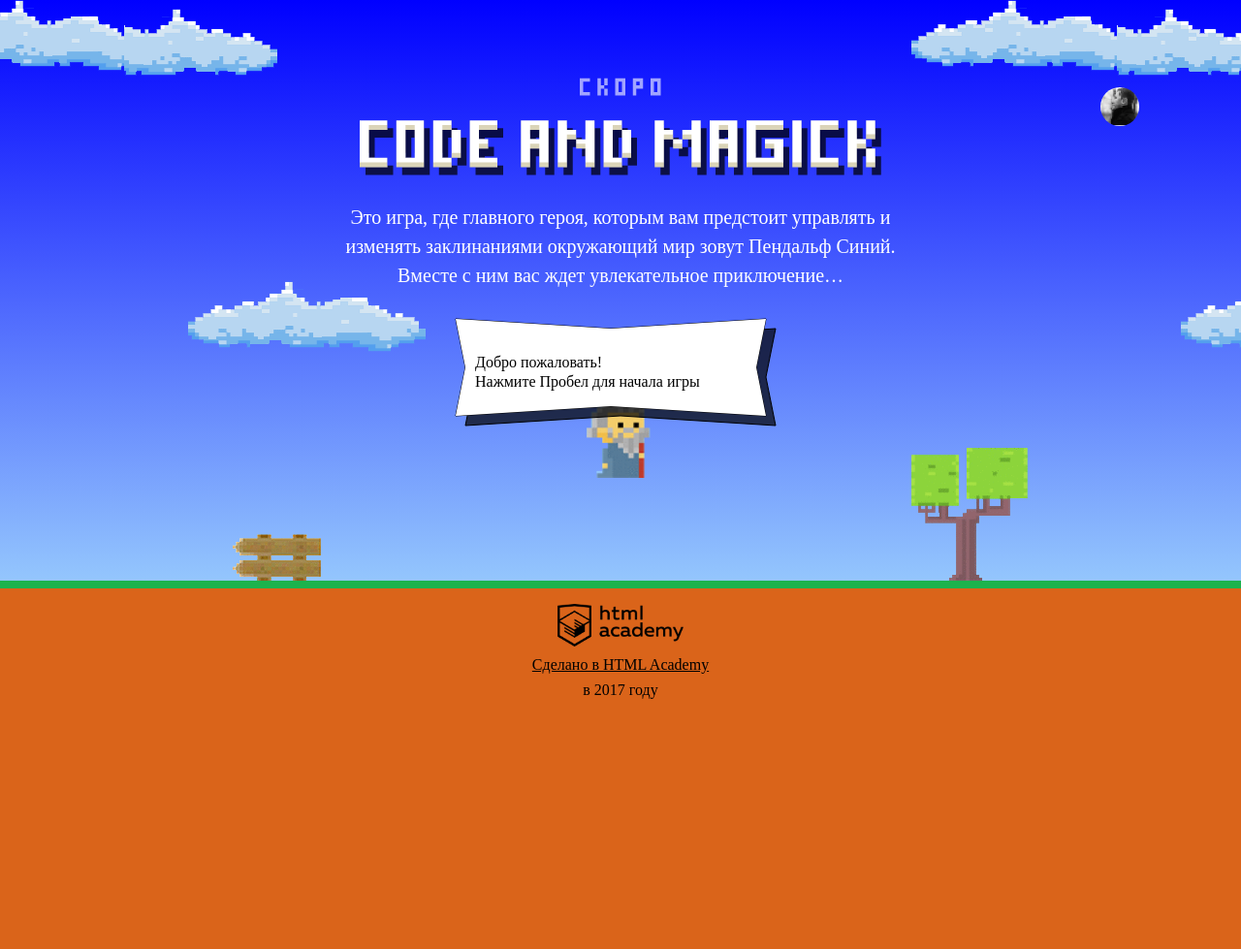
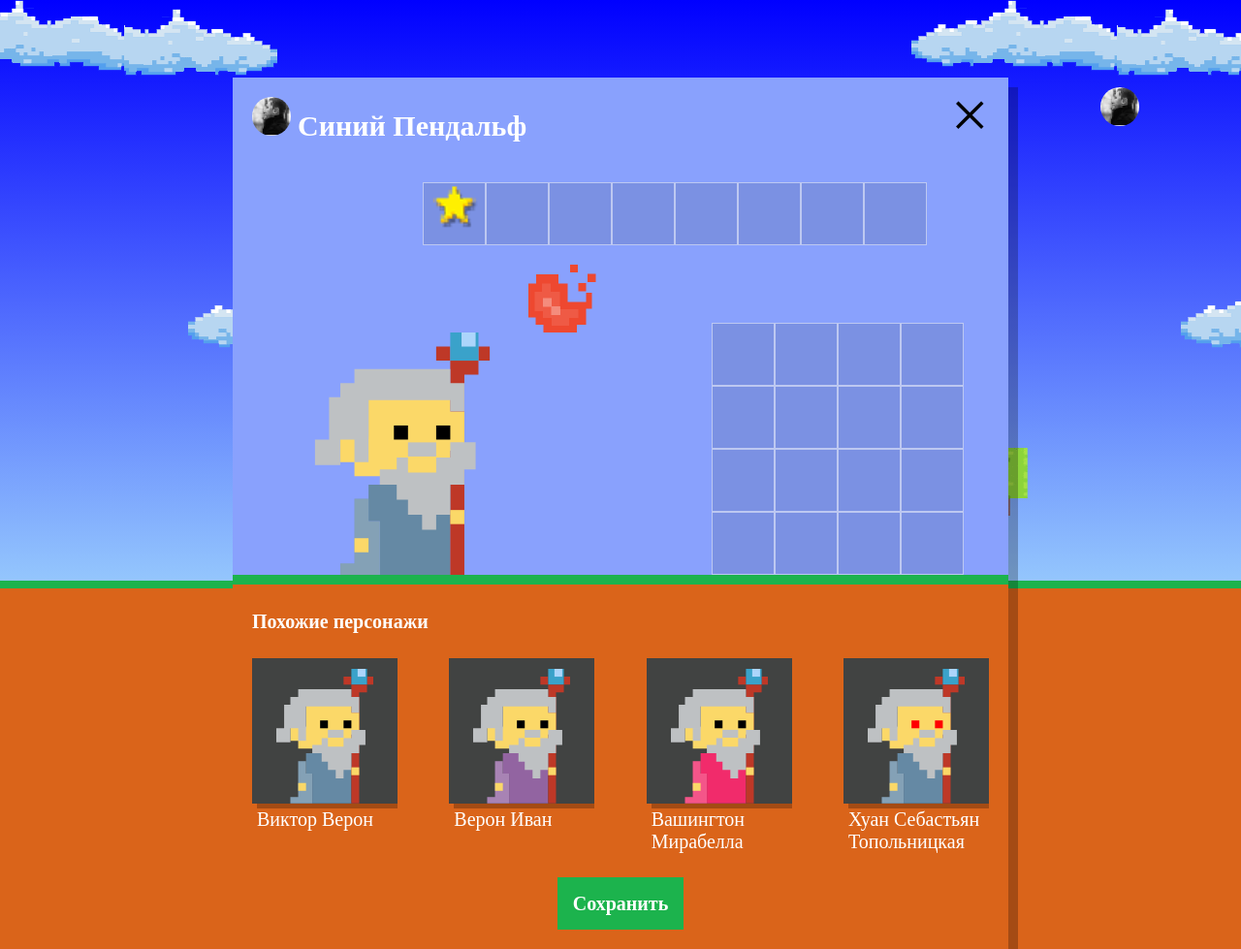
Before and after one commit to displayflex/code-and-magic, a website: page index.html in a window 1280 px wide. Shown: the whole page at 97% size. Before the commit the page ends 800 px from the top, so only its background shows below. Drawn offline with Linux system fonts and the light colour scheme; a web font is replaced by a local one.

Commit message:
Adds a display of similar wizards

```diff
--- a/index.html
+++ b/index.html
@@ -202,6 +202,7 @@
 		return height / 3;
 	};
 </script>
+<script src="js/setup.js"></script>
 <script src="js/stat.js"></script>
 <script src="js/game.js"></script>
 
--- /dev/null
+++ b/js/setup.js
@@ -0,0 +1,69 @@
+'use strict';
+
+var WIZARD_NAMES = ['Иван', 'Хуан Себастьян', 'Мария', 'Кристоф', 'Виктор', 'Юлия', 'Люпита', 'Вашингтон'];
+var WIZARD_SURNAMES = ['да Марья', 'Верон', 'Мирабелла', 'Вальц', 'Онопко', 'Топольницкая', 'Нионго', 'Ирвинг'];
+var COAT_COLORS = ['rgb(101, 137, 164)', 'rgb(241, 43, 107)', 'rgb(146, 100, 161)', 'rgb(56, 159, 117)', 'rgb(215, 210, 55)', 'rgb(0, 0, 0)'];
+var EYES_COLORS = ['black', 'red', 'blue', 'yellow', 'green'];
+var WIZARD_COUNT = 4;
+
+var userDialog = document.querySelector('.setup');
+var similarListElement = userDialog.querySelector('.setup-similar-list');
+var similarWizardTemplate = document.querySelector('#similar-wizard-template')
+	.content
+	.querySelector('.setup-similar-item');
+
+var getRandomElement = function (array) {
+	return array[Math.floor(Math.random() * array.length)];
+};
+
+var getFullName = function (name, surname) {
+	if (Math.round(Math.random())) {
+		return surname + ' ' + name;
+	}
+
+	return name + ' ' + surname;
+};
+
+var generateMockWizard = function () {
+	return {
+		name: getFullName(getRandomElement(WIZARD_NAMES), getRandomElement(WIZARD_SURNAMES)),
+		coatColor: getRandomElement(COAT_COLORS),
+		eyesColor: getRandomElement(EYES_COLORS),
+	};
+};
+
+var generateMockWizards = function (count) {
+	var wizards = [];
+
+	for (var i = 0; i < count; i++) {
+		wizards.push(generateMockWizard());
+	}
+
+	return wizards;
+};
+
+var renderWizard = function (wizard) {
+	var wizardElement = similarWizardTemplate.cloneNode(true);
+
+	wizardElement.querySelector('.setup-similar-label').textContent = wizard.name;
+	wizardElement.querySelector('.wizard-coat').style.fill = wizard.coatColor;
+	wizardElement.querySelector('.wizard-eyes').style.fill = wizard.eyesColor;
+
+	return wizardElement;
+};
+
+var renderSimilarWizards = function (wizards) {
+	var fragment = document.createDocumentFragment();
+
+	for (var i = 0; i < wizards.length; i++) {
+		fragment.appendChild(renderWizard(wizards[i]));
+	}
+
+	similarListElement.appendChild(fragment);
+};
+
+var wizards = generateMockWizards(WIZARD_COUNT);
+
+userDialog.classList.remove('hidden');
+renderSimilarWizards(wizards);
+userDialog.querySelector('.setup-similar').classList.remove('hidden');
```
